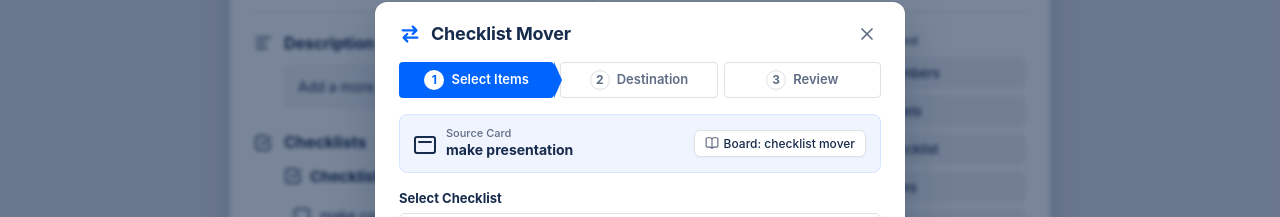
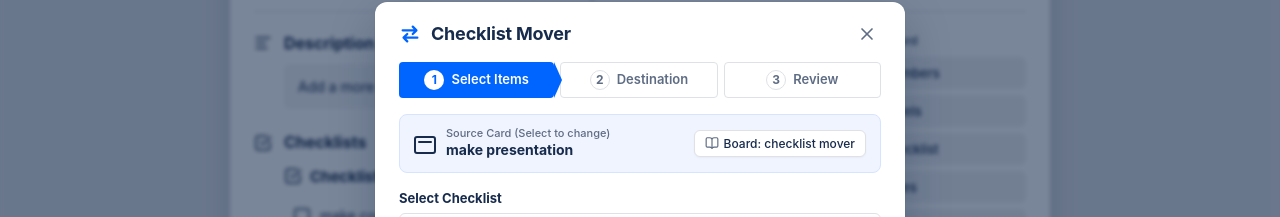
Before and after one commit to Techexplified/checklistmoverfrontend, a React (Vite) app: page / in a window 1280 px wide. Both pictures are taken after a click on the button "Open Checklist Mover". Shown: the part 181-398 px from the top of the page. Built offline with nearby package versions, Linux system fonts and the light colour scheme; a web font is replaced by a local one.

Commit message:
feat: allow switching Source Card directly in modal

```diff
--- a/src/components/ChecklistMoverModal.jsx
+++ b/src/components/ChecklistMoverModal.jsx
@@ -189,13 +189,43 @@ export default function ChecklistMoverModal() {
               <div className="step-content step-1">
                 {/* Source Card Box */}
                 <div className="source-card-badge-box">
-                  <div className="source-card-left">
+                  <div className="source-card-left" style={{ flex: 1, minWidth: 0 }}>
                     <div className="card-symbol-box">
                       <div className="card-window-icon"></div>
                     </div>
-                    <div>
-                      <div className="source-card-meta">Source Card</div>
-                      <div className="source-card-name">{modalSourceCard?.title || 'Current Card'}</div>
+                    <div style={{ flex: 1, minWidth: 0, paddingRight: '8px' }}>
+                      <div className="source-card-meta">Source Card (Select to change)</div>
+                      {cards.length > 1 ? (
+                        <select
+                          className="source-card-dropdown"
+                          value={modalSourceCard?.id}
+                          onChange={(e) => setActiveCardId(e.target.value)}
+                          style={{
+                            background: '#FFFFFF',
+                            border: '1px solid #DFE1E6',
+                            borderRadius: '4px',
+                            fontWeight: 700,
+                            fontSize: '13px',
+                            color: '#172B4D',
+                            cursor: 'pointer',
+                            outline: 'none',
+                            padding: '3px 8px',
+                            marginTop: '2px',
+                            maxWidth: '240px'
+                          }}
+                        >
+                          {cards.map(c => {
+                            const totalCardItems = c.checklists?.reduce((sum, ch) => sum + (ch.items?.length || 0), 0) || 0;
+                            return (
+                              <option key={c.id} value={c.id}>
+                                {c.title} ({totalCardItems} items)
+                              </option>
+                            );
+                          })}
+                        </select>
+                      ) : (
+                        <div className="source-card-name">{modalSourceCard?.title || 'Current Card'}</div>
+                      )}
                     </div>
                   </div>
                   <div className="board-badge">
```
